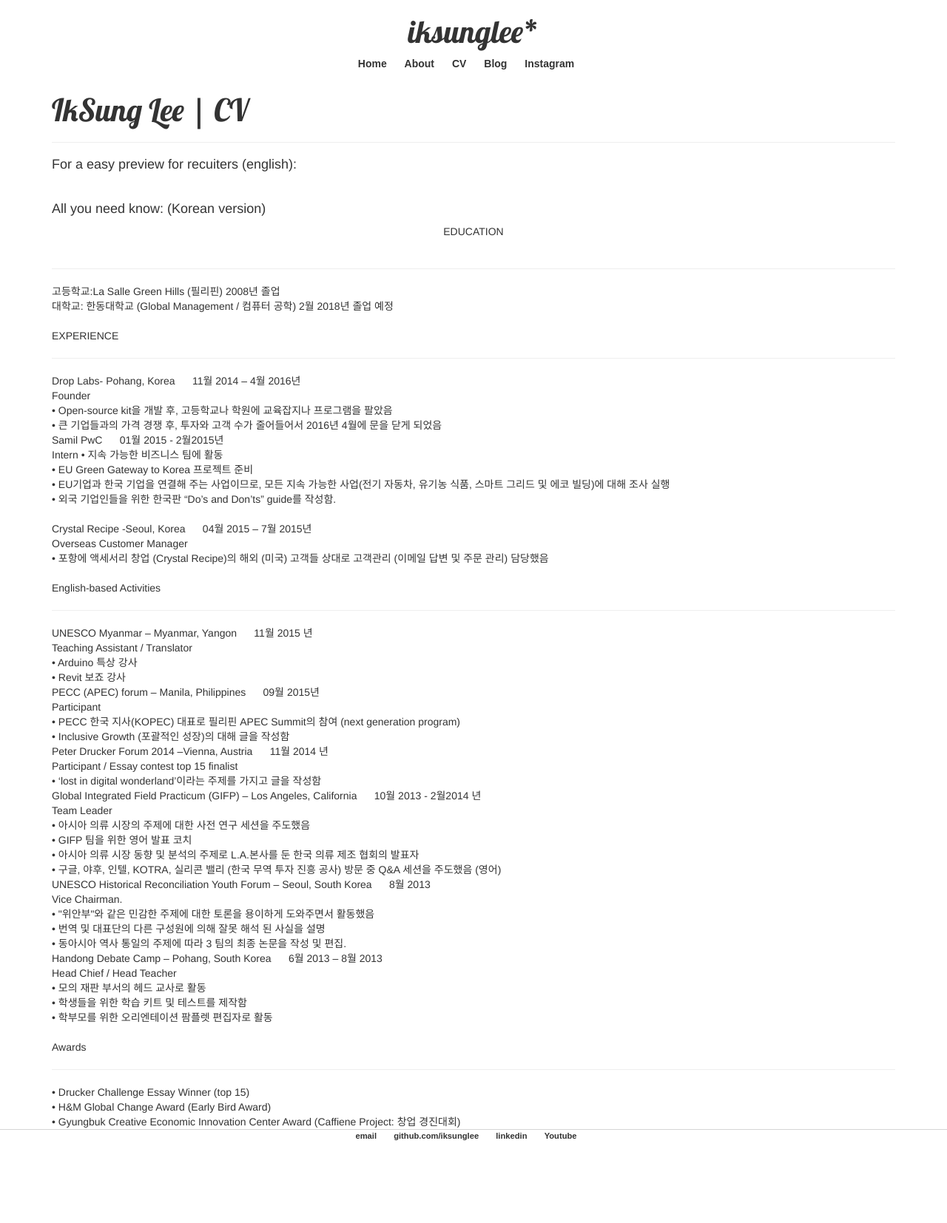
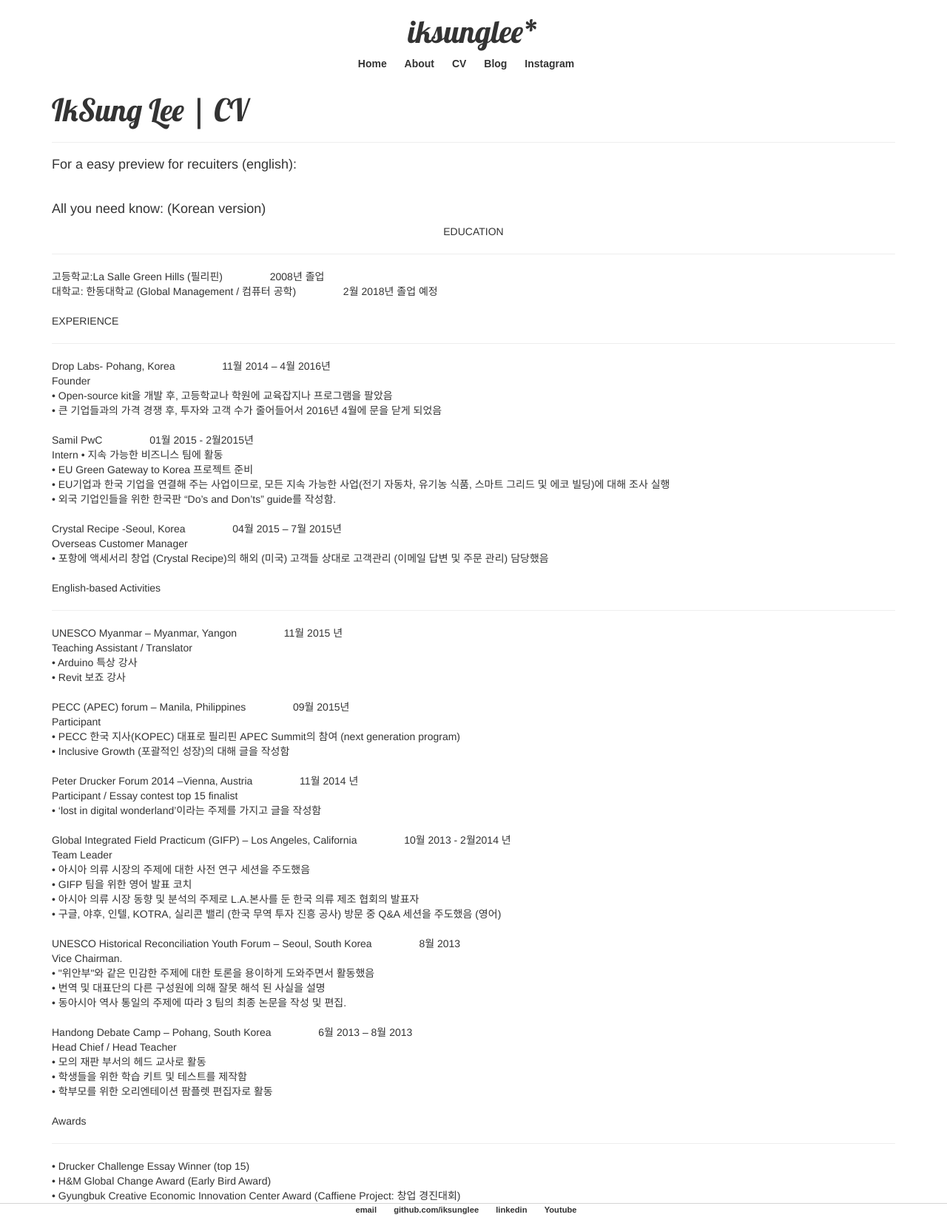
Before and after one commit to iksunglee/iksunglee.github.io, a Jekyll site: the page built from cv/index.html, in a window 1280 px wide. Shown: the whole page at 74% size. Built offline with Jekyll 4.4.1, drawn with Linux system fonts in a browser that asks for light colours; nearby versions of some CDN libraries; comment, search, counter and statistics services are not loaded; before the commit the page ends 1554 px from its top, so only the background shows below that.

```diff
--- a/cv/index.html
+++ b/cv/index.html
@@ -7,61 +7,67 @@ title: IkSung Lee | CV
       <h1>{{ page.title }}</h1>
 
       <hr>
-       <h4> For a easy preview for recuiters (english): </h4> <script src="//platform.linkedin.com/in.js" type="text/javascript"></script>
+       <h4> For a easy preview for recuiters (english): <script src="//platform.linkedin.com/in.js" type="text/javascript"></script>
        <script type="IN/MemberProfile" data-id="https://www.linkedin.com/in/iksunglee" data-format="hover" data-related="false" data-text="익성 이"></script>
             </h4>
       <br>
       <h4> All you need know: (Korean version) </h4>
-<center>EDUCATION</center> <br>
+<center>EDUCATION</center>
 <hr>
-고등학교:La Salle Green Hills (필리핀) 								     2008년 졸업 <br>
-대학교: 한동대학교 (Global Management / 컴퓨터 공학) 		                                   2월 2018년 졸업 예정<br>
+고등학교:La Salle Green Hills (필리핀) 		&emsp;&emsp;&emsp;&emsp;						     2008년 졸업 <br>
+대학교: 한동대학교 (Global Management / 컴퓨터 공학) 		    &emsp;&emsp;&emsp;&emsp;                               2월 2018년 졸업 예정<br>
 <br>
-EXPERIENCE<br>
+EXPERIENCE
 <hr>
 
-Drop Labs- Pohang, Korea	&nbsp;&nbsp;&nbsp;&nbsp;       11월 2014 – 4월 2016년<br>
+Drop Labs- Pohang, Korea	&emsp;&emsp;&emsp;&emsp;       11월 2014 – 4월 2016년<br>
 Founder<br>
 •	Open-source kit을 개발 후, 고등학교나 학원에 교육잡지나 프로그램을 팔았음 <br>
 •	큰 기업들과의 가격 경쟁 후, 투자와 고객 수가 줄어들어서 2016년 4월에 문을 닫게 되었음 <br>
-Samil PwC 			&nbsp;&nbsp;&nbsp;&nbsp;						         01월 2015 - 2월2015년 <br>
+<br>
+Samil PwC 			&emsp;&emsp;&emsp;&emsp;						         01월 2015 - 2월2015년 <br>
 Intern
 •	지속 가능한 비즈니스 팀에 활동 <br>
 •	EU Green Gateway to Korea 프로젝트 준비 <br>
 •	EU기업과 한국 기업을 연결해 주는 사업이므로, 모든 지속 가능한 사업(전기 자동차, 유기농 식품, 스마트 그리드 및 에코 빌딩)에 대해 조사 실행 <br>
 •	외국 기업인들을 위한 한국판 “Do’s and Don’ts” guide를 작성함. <br>
 <br>
-Crystal Recipe -Seoul, Korea				&nbsp;&nbsp;&nbsp;&nbsp;			        04월 2015 – 7월 2015년<br>
+Crystal Recipe -Seoul, Korea				&emsp;&emsp;&emsp;&emsp;		        04월 2015 – 7월 2015년<br>
 Overseas Customer Manager<br>
 •	포항에 액세서리 창업 (Crystal Recipe)의 해외 (미국) 고객들 상대로 고객관리 (이메일 답변 및 주문 관리) 담당했음<br>
 <br>
 
-English-based Activities <br>
+English-based Activities
 <hr>
 
-UNESCO Myanmar – Myanmar, Yangon							&nbsp;&nbsp;&nbsp;&nbsp;	   11월 2015 년<br>
+UNESCO Myanmar – Myanmar, Yangon							&emsp;&emsp;&emsp;&emsp;	   11월 2015 년<br>
 Teaching Assistant / Translator<br>
 •	Arduino 특상 강사<br>
 •	Revit 보죠 강사<br>
-PECC (APEC) forum – Manila, Philippines &nbsp;&nbsp;&nbsp;&nbsp;						    09월 2015년<br>
+<br>
+PECC (APEC) forum – Manila, Philippines &emsp;&emsp;&emsp;&emsp;						    09월 2015년<br>
 Participant<br>
 •	PECC 한국 지사(KOPEC) 대표로 필리핀 APEC Summit의 참여 (next generation program)<br>
 •	Inclusive Growth (포괄적인 성장)의 대해 글을 작성함<br>
-Peter Drucker Forum 2014 –Vienna, Austria					&nbsp;&nbsp;&nbsp;&nbsp;		   11월 2014 년<br>
+<br>
+Peter Drucker Forum 2014 –Vienna, Austria					&emsp;&emsp;&emsp;&emsp;		   11월 2014 년<br>
 Participant / Essay contest top 15 finalist<br>
 •	‘lost in digital wonderland’이라는 주제를 가지고 글을 작성함<br>
-Global Integrated Field Practicum (GIFP) – Los Angeles, California               &nbsp;&nbsp;&nbsp;&nbsp;               10월 2013 - 2월2014 년<br>
+<br>
+Global Integrated Field Practicum (GIFP) – Los Angeles, California               &emsp;&emsp;&emsp;&emsp;             10월 2013 - 2월2014 년<br>
 Team Leader <br>
 •	아시아 의류 시장의 주제에 대한 사전 연구 세션을 주도했음<br>
 •	GIFP 팀을 위한 영어 발표 코치<br>
 •	아시아 의류 시장 동향 및 분석의 주제로 L.A.본사를 둔 한국 의류 제조 협회의 발표자<br>
 •	구글, 야후, 인텔, KOTRA, 실리콘 밸리 (한국 무역 투자 진흥 공사) 방문 중 Q&A 세션을 주도했음 (영어)<br>
-UNESCO Historical Reconciliation Youth Forum – Seoul, South Korea		    &nbsp;&nbsp;&nbsp;&nbsp;            	       8월 2013<br>
+<br>
+UNESCO Historical Reconciliation Youth Forum – Seoul, South Korea		    &emsp;&emsp;&emsp;&emsp;            	       8월 2013<br>
 Vice Chairman.<br>
 •	"위안부"와 같은 민감한 주제에 대한 토론을 용이하게 도와주면서 활동했음<br>
 •	번역 및 대표단의 다른 구성원에 의해 잘못 해석 된 사실을 설명<br>
 •	동아시아 역사 통일의 주제에 따라 3 팀의 최종 논문을 작성 및 편집.<br>
-Handong Debate Camp – Pohang, South Korea   	&nbsp;&nbsp;&nbsp;&nbsp;		              	 6월 2013 – 8월 2013<br>
+<br>
+Handong Debate Camp – Pohang, South Korea   	&emsp;&emsp;&emsp;&emsp;		              	 6월 2013 – 8월 2013<br>
 Head Chief / Head Teacher<br>
 •	모의 재판 부서의 헤드 교사로 활동<br>
 •	학생들을 위한 학습 키트 및 테스트를 제작함<br>
@@ -70,7 +76,7 @@ Head Chief / Head Teacher<br>
 
 
 
-Awards<br>
+Awards
 <hr>
 •	Drucker Challenge Essay Winner (top 15)<br>
 •	H&M Global Change Award (Early Bird Award)<br>
```
